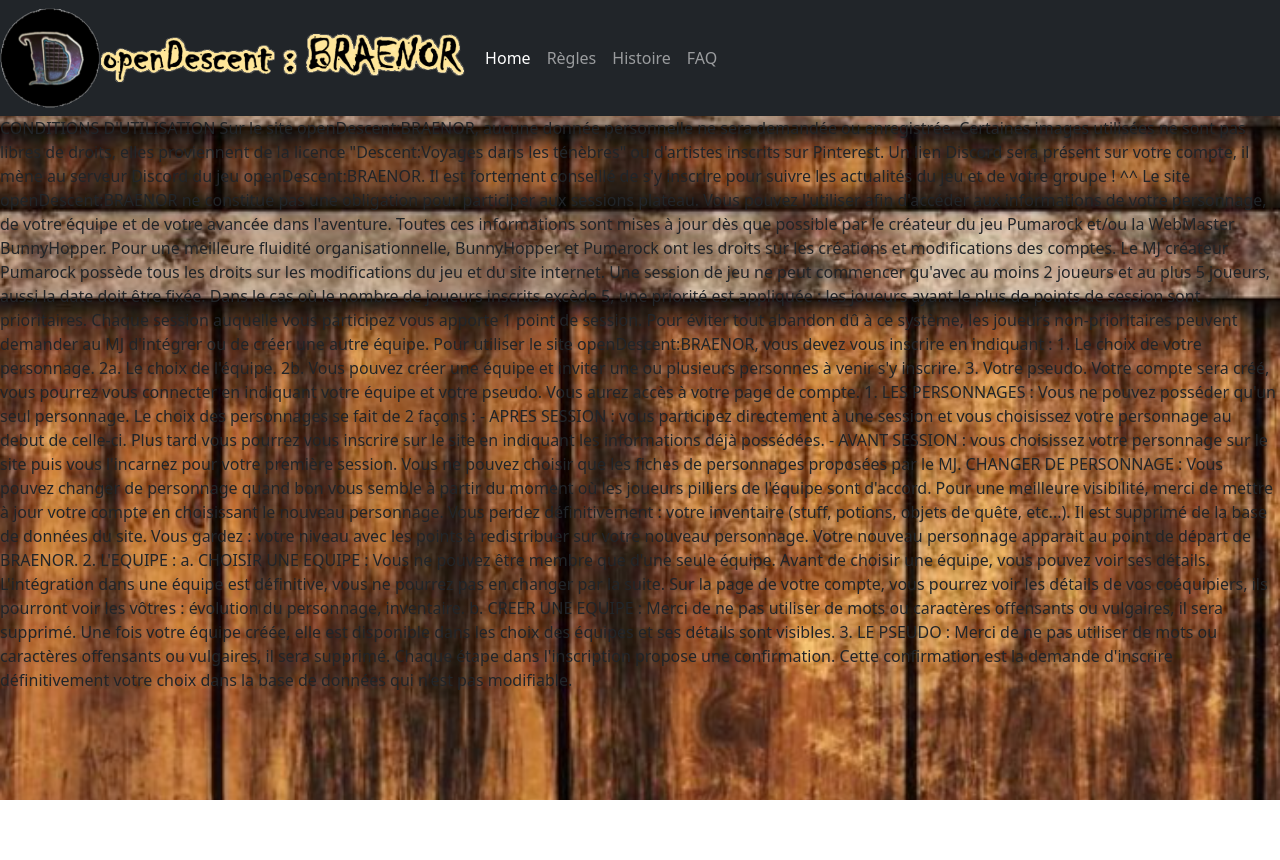
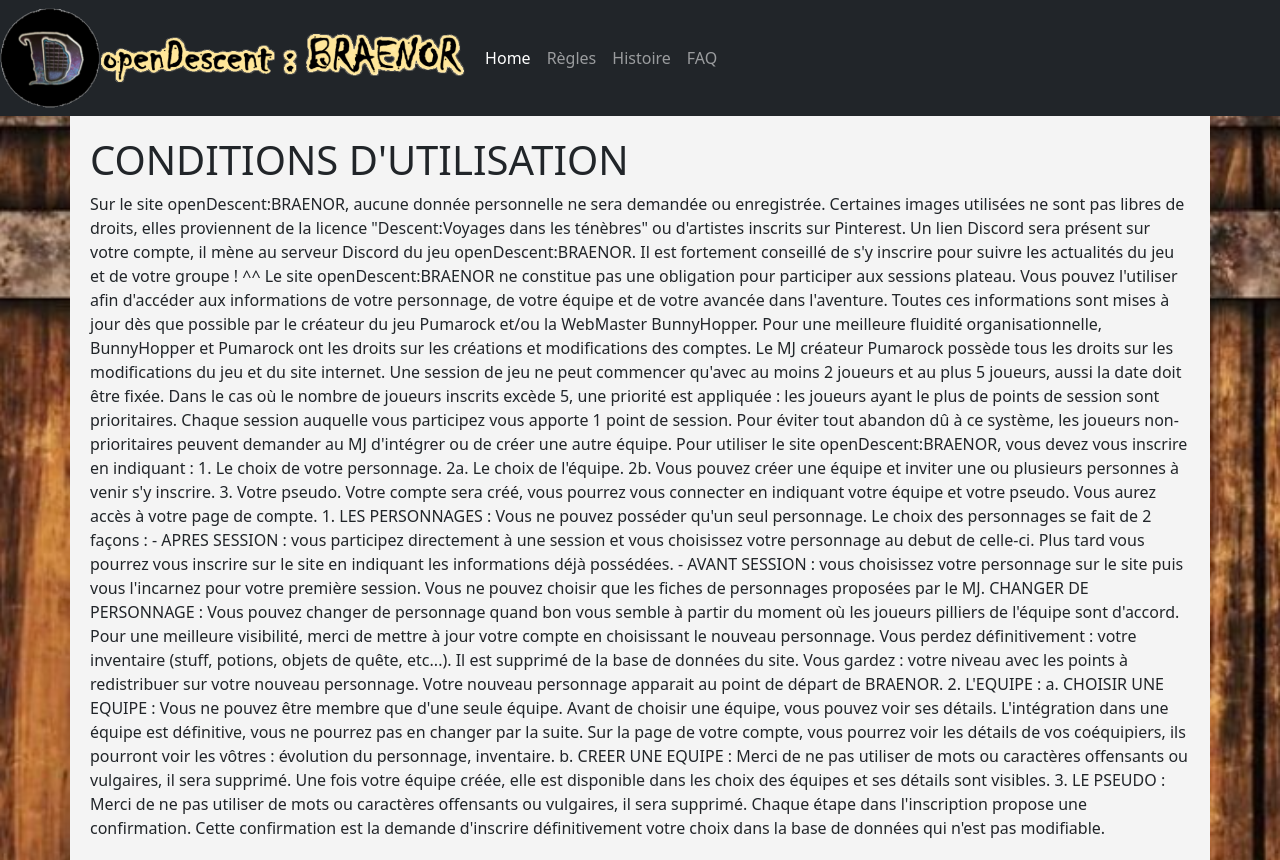
Before and after one commit to bunnyhopper363/openDescent, a website: page src/CGU.html in a window 1280 px wide. Before the commit the page ends 800 px from the top, so only its background shows below. Drawn offline with nearby package versions, Linux system fonts and the light colour scheme.

Commit message:
fix:CGU<div>container

```diff
--- a/src/CGU.html
+++ b/src/CGU.html
@@ -16,9 +16,10 @@
 <!--Header-->
     <div id="navbar-container"></div>
 <!--Header-->
+<div class="container rules-container">
+    <div class="jumbotron">
 
-CONDITIONS D'UTILISATION
-
+    <h1>CONDITIONS D'UTILISATION </h1>
 Sur le site openDescent:BRAENOR, aucune donnée personnelle ne sera demandée ou enregistrée.
 Certaines images utilisées ne sont pas libres de droits, elles proviennent de la licence "Descent:Voyages dans les ténèbres" ou d'artistes inscrits sur Pinterest.
 Un lien Discord sera présent sur votre compte, il mène au serveur Discord du jeu openDescent:BRAENOR. Il est fortement conseillé de s'y inscrire pour suivre les actualités du jeu et de votre groupe ! ^^
@@ -77,7 +78,13 @@ Merci de ne pas utiliser de mots ou caractères offensants ou vulgaires, il sera
 
 Chaque étape dans l'inscription propose une confirmation.
 Cette confirmation est la demande d'inscrire définitivement votre choix dans la base de données qui n'est pas modifiable.
+<style>
 
+    .rules-container {
+        background-color: #f4f4f4; /* Couleur de fond de votre choix */
+        padding: 20px; /* Ajoutez de la marge intérieure pour espacer le texte du bord du conteneur */
+    }
+    </style>
 
 
 </body>
```
